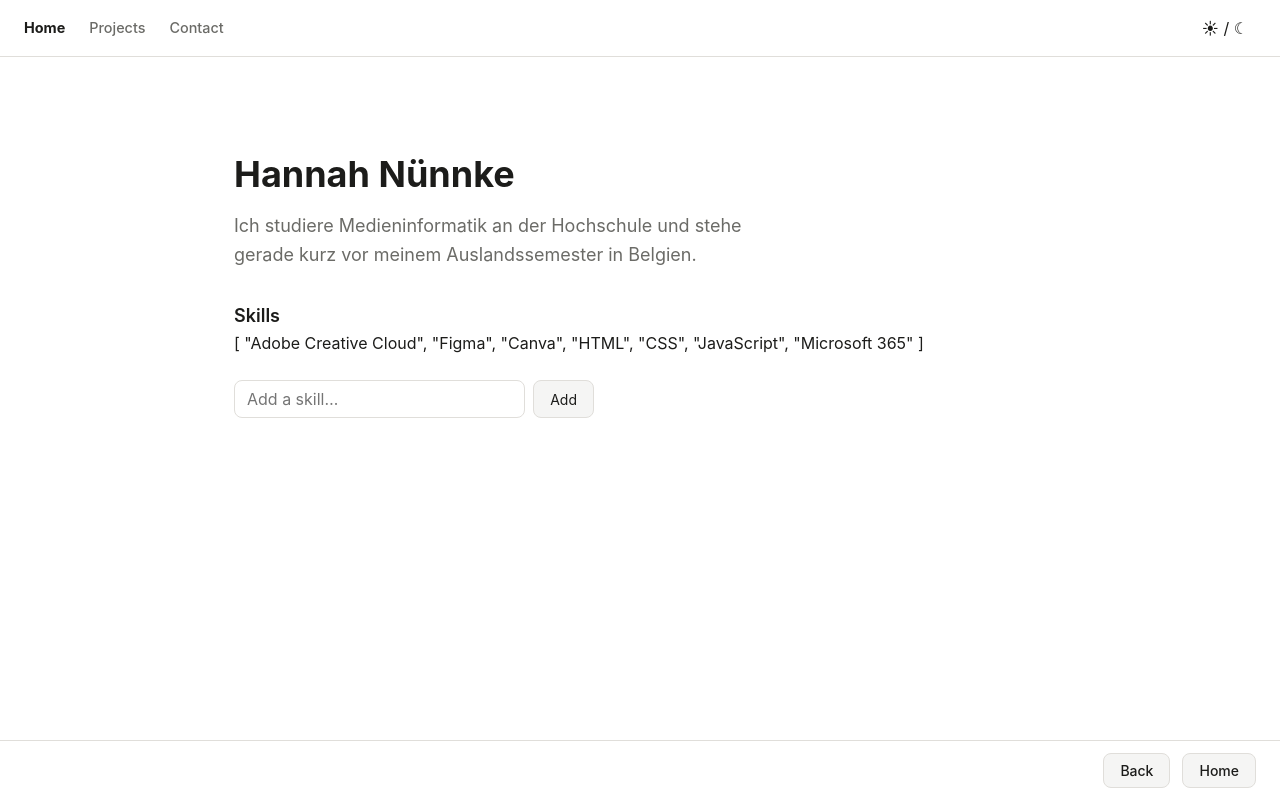
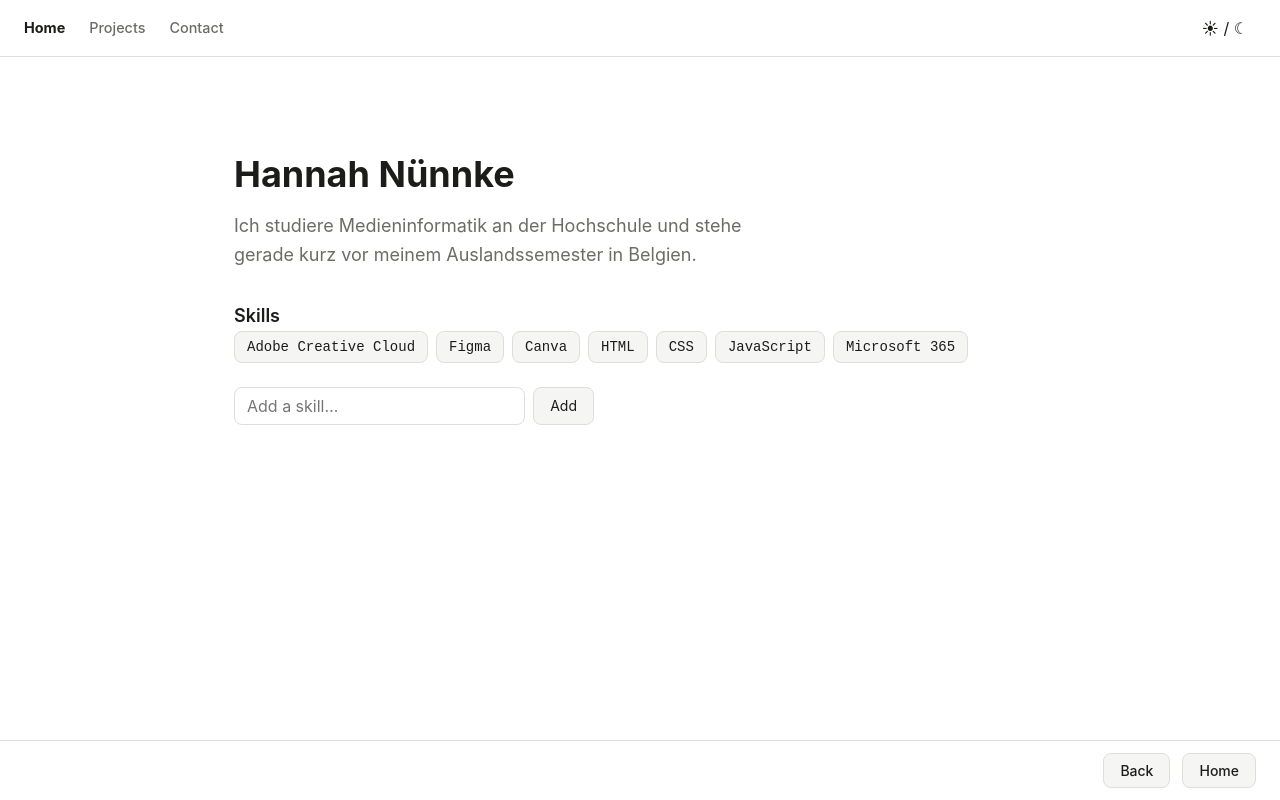
Before and after one commit to HannahNue/informatica-vue-2026, a Vue app: page /#/ in a window 1280 px wide. Built offline with nearby package versions, Linux system fonts and the light colour scheme.

Commit message:
implement skills list rendering with v-for in HomeView.vue

```diff
--- a/src/views/HomeView.vue
+++ b/src/views/HomeView.vue
@@ -66,11 +66,9 @@ function removeSkill(index: number) {
       <!-- TODO Day 1A: d) Render the skills list using "li" + `v-for`
            Bonus: text-input should also add skill on <ENTER> -->
       <!-- Bonus: <button @click="removeSkill(skills.indexOf(skill))">×</button> -->
-
-      <!-- TODO Day 1A: just for showing first output: Remove when implementation of v-for is done -->
-      {{
-        skills
-      }}
+      <li v-for="skill in skills" :key="skill">
+        {{ skill }}
+      </li>
     </ul>
 
     <!-- TODO Day 1A: e) wire up v-model and the addSkill button
```
